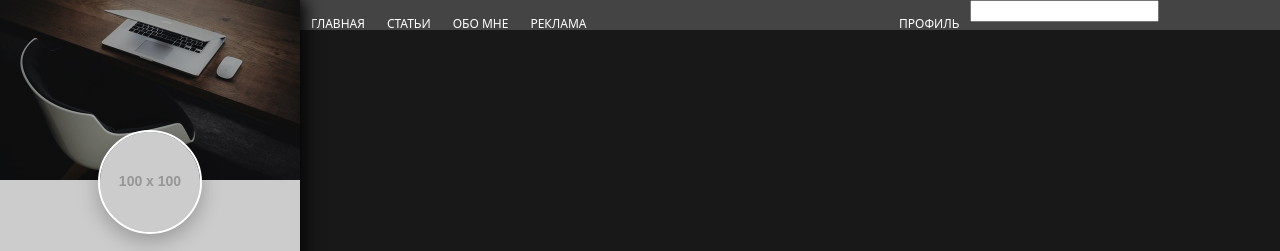
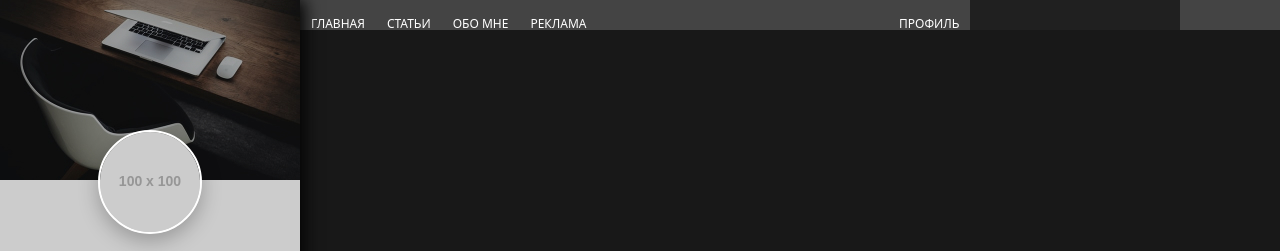
Before and after one commit to Yuldashev-amir/personal__blog, a website: page src/index.html in a window 1280 px wide. Shown: the top 251 px of the page. Drawn offline with nearby package versions, Linux system fonts and the light colour scheme; files that its build step writes are made by us from their sources; placeholder pictures from the web are drawn by us.

Commit message:
commit develop 5

```diff
--- a/src/assets/scss/blocks/search.scss
+++ b/src/assets/scss/blocks/search.scss
@@ -0,0 +1,17 @@
+.search {
+    width: 100%;
+    max-width: 21rem;
+    background-color: $primary;
+}
+
+.search__input {
+    background: transparent;
+    border: none;
+    font-family: inherit;
+    color: $white;
+
+
+    &::placeholder {
+        color: rgba($white,  0.4);
+    }
+}
--- a/src/partials/header.html
+++ b/src/partials/header.html
@@ -7,7 +7,7 @@
                 </li>
 
                 <li>
-                    <a class="nav__link" href="">Статьи</a>
+                    <a class="nav__link has-subnav" href="">Статьи</a>
                 </li>
 
                 <li>
@@ -31,7 +31,7 @@
             </ul>
         </nav>
         <form class="search" action="/" method="post">
-            <input type="text">
+            <input class="search__input" type="text">
         </form>
     </div>
 
```
Also changed, not shown: dist/assets/css/style.css, dist/assets/css/style.min.css, dist/index.html.
